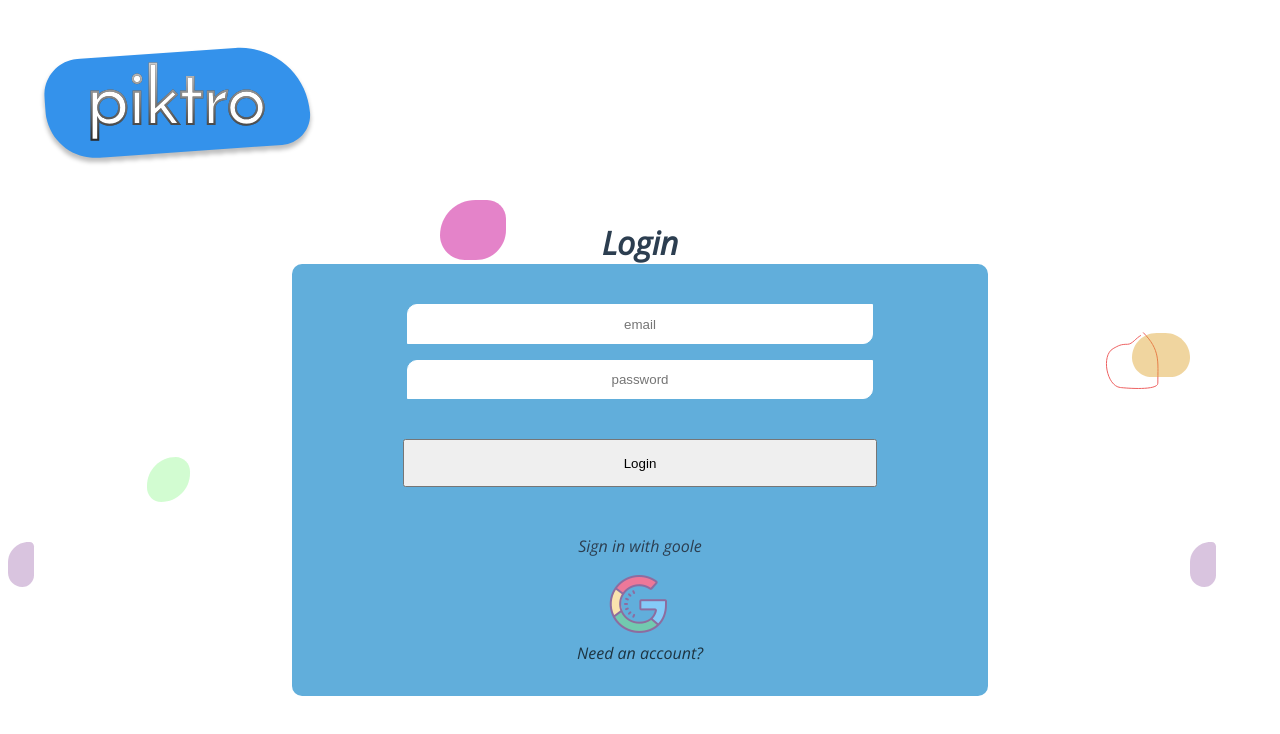
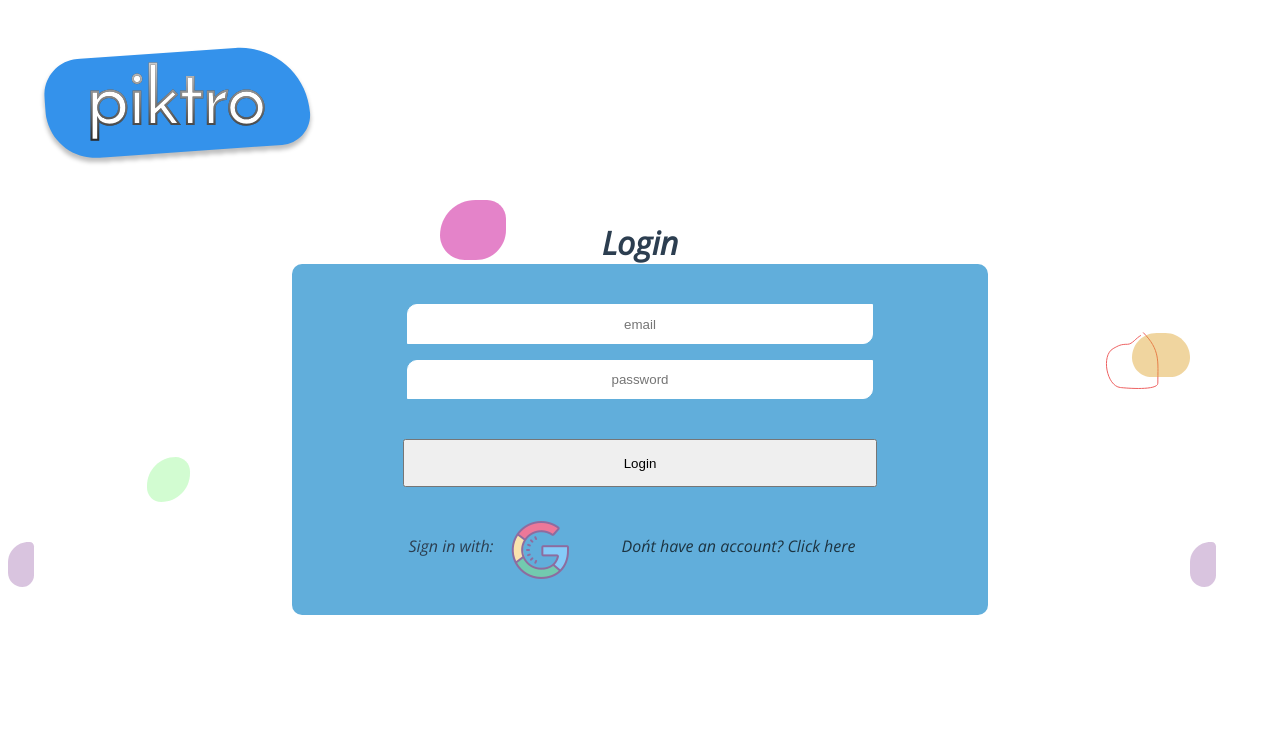
Before and after one commit to jensengbg-michele-carmagnani/retro-test, a Vue app in the folder frontend/: page /#/ in a window 1280 px wide. Shown: the top 734 px of the page. Built offline with nearby package versions, Linux system fonts and the light colour scheme; no server answers.

Commit message:
minor css change

```diff
--- a/frontend/src/components/LoginForm.vue
+++ b/frontend/src/components/LoginForm.vue
@@ -16,14 +16,15 @@
     />
     <button @click="login()">Login</button>
     <section class="google-login">
-      <p>Sign in with goole</p>
+      <p>Sign in with:</p>
       <img
         @click="Login"
         src="../assets/google-logo64.png"
         alt="Google login"
       />
+      <router-link to="/createuser">Don´t have an account? Click here</router-link>
     </section>
-    <router-link to="/createuser">Need an account?</router-link>
+
     </div>
   </div>
 </template>
@@ -114,6 +115,10 @@ button {
   align-items: center;
   flex-flow: column;
 }
+img {
+  margin-left: 1rem;
+  margin-right: 2rem;
+}
 .password,
 .username {
   margin: 0.5rem;
@@ -126,6 +131,8 @@ button {
 .google-login {
   cursor: pointer;
   margin: 0;
+  display: flex;
+  justify-content: space-around;
 }
 h3 {
   margin: 40px 0 0;
@@ -141,5 +148,6 @@ li {
 a {
   color: #000000b4;
   text-decoration: none;
+  margin: 1rem;
 }
 </style>
```
